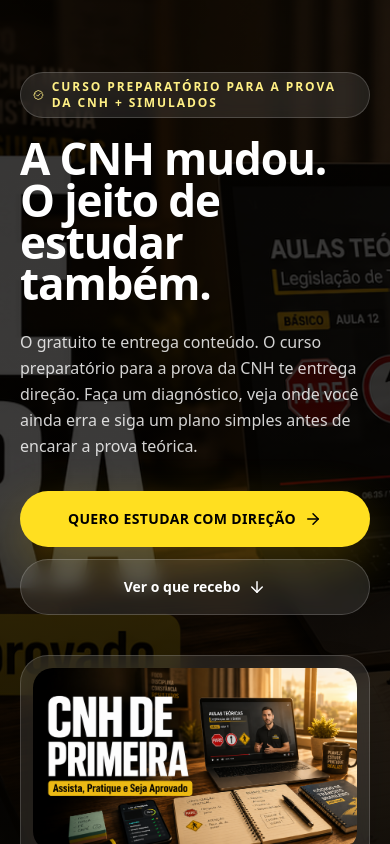
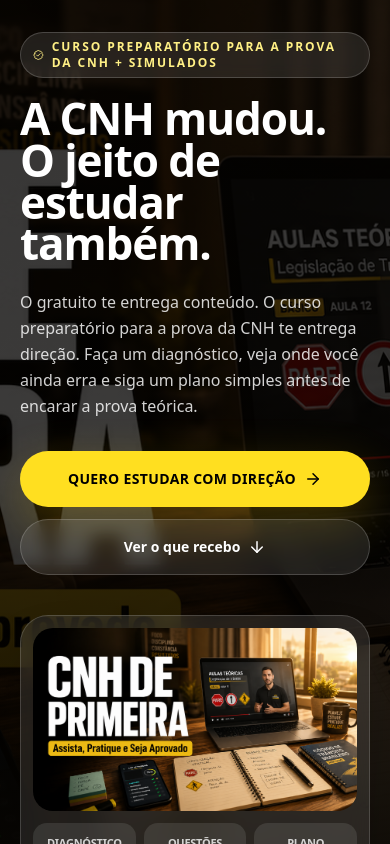
Before and after one commit to leonardoteodoroo/cnh-de-primeira, a Next.js app: page /step-10-sales-page in a window 390 px wide. Shown: the top 844 px of the page. Built offline with nearby package versions, Linux system fonts and the light colour scheme.

Commit message:
design: tight top padding on mobile hero

```diff
--- a/src/components/sales-page/SalesHero.tsx
+++ b/src/components/sales-page/SalesHero.tsx
@@ -22,7 +22,7 @@ export function SalesHero() {
       </div>
 
       <div className="relative mx-auto flex min-h-dvh max-w-6xl flex-col px-5 py-6 md:px-8">
-        <div className="flex flex-1 items-start pt-12 pb-14 md:items-center md:py-20">
+        <div className="flex flex-1 items-start pt-2 pb-14 md:items-center md:py-20">
           <div className="grid w-full items-center gap-10 md:grid-cols-[1.04fr_0.78fr]">
             <motion.div
               initial={{ opacity: 0, y: 22 }}
```
